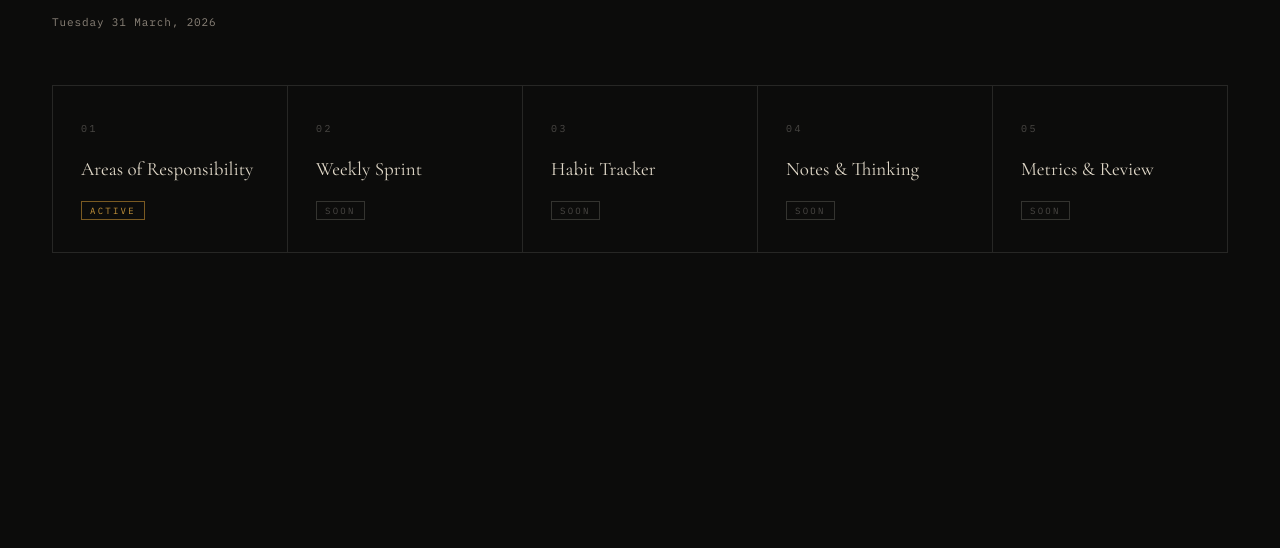
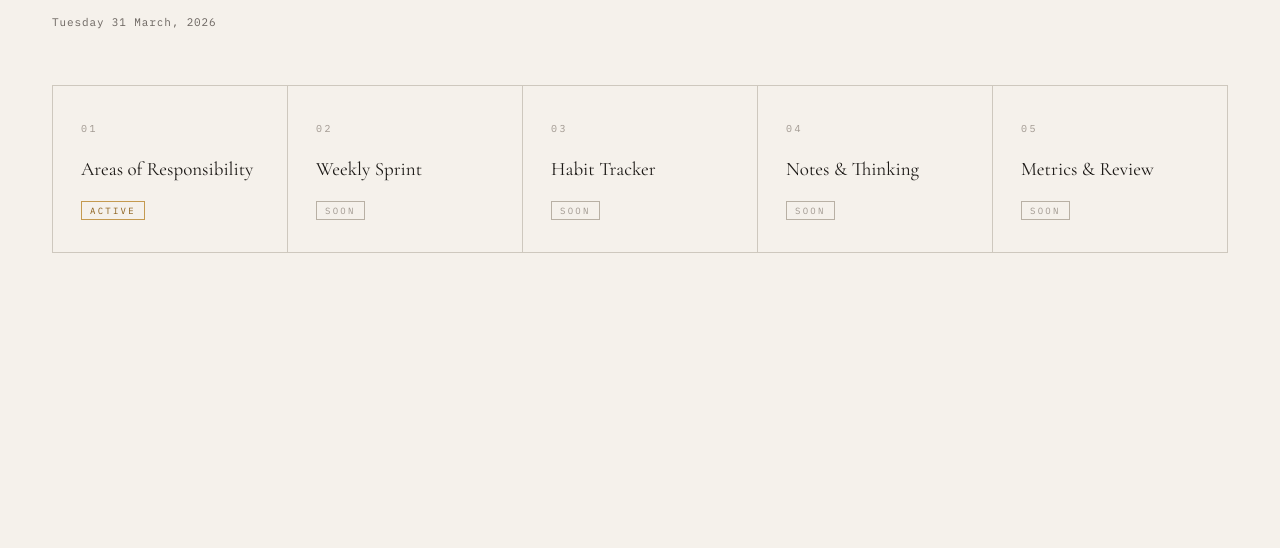
Before and after one commit to amitgalvor-178/personal_dashboard, a plain HTML site: page index.html in a window 1280 px wide. Shown: the part 252-800 px from the top of the page. Drawn offline with nearby package versions, Linux system fonts and the light colour scheme.

Commit message:
Convert to light mode

```diff
--- a/index.html
+++ b/index.html
@@ -8,21 +8,21 @@
 <link href="https://fonts.googleapis.com/css2?family=Cormorant+Garamond:ital,wght@0,300;0,400;0,500;0,600;1,300;1,400&family=IBM+Plex+Mono:wght@300;400;500&display=swap" rel="stylesheet">
 <style>
   :root {
-    --bg:           #0c0c0b;
-    --surface:      #141412;
-    --surface-2:    #1c1c1a;
-    --surface-3:    #222220;
-    --border:       #272725;
-    --border-light: #343430;
-    --text:         #e0d8c8;
-    --text-dim:     #8a8278;
-    --text-muted:   #4a4845;
-    --gold:         #c4933a;
-    --gold-dim:     #7a5a22;
-    --high:         #c94040;
-    --med:          #c07830;
-    --low:          #4a8a5a;
-    --done-clr:     #3a5a4a;
+    --bg:           #f5f1eb;
+    --surface:      #edeae3;
+    --surface-2:    #e4dfd6;
+    --surface-3:    #dbd5cb;
+    --border:       #cec8be;
+    --border-light: #b8b0a4;
+    --text:         #1c1916;
+    --text-dim:     #6b6560;
+    --text-muted:   #a09890;
+    --gold:         #8a5e18;
+    --gold-dim:     #c49a50;
+    --high:         #b02a2a;
+    --med:          #a05818;
+    --low:          #2e6e42;
+    --done-clr:     #3a6a4a;
     --font-serif:   'Cormorant Garamond', Georgia, serif;
     --font-mono:    'IBM Plex Mono', 'Courier New', monospace;
   }
@@ -381,7 +381,7 @@
   }
   .finput:focus { border-bottom-color: var(--gold); color: var(--text); }
 
-  input[type="date"].finput { color-scheme: dark; width: 130px; }
+  input[type="date"].finput { color-scheme: light; width: 130px; }
 
   .psel {
     background: var(--surface-2);
@@ -492,7 +492,7 @@
   .btn-save {
     background: var(--gold);
     border: none;
-    color: #0c0c0b;
+    color: #f5f1eb;
     font-family: var(--font-mono);
     font-size: 9px;
     letter-spacing: 0.2em;
```
